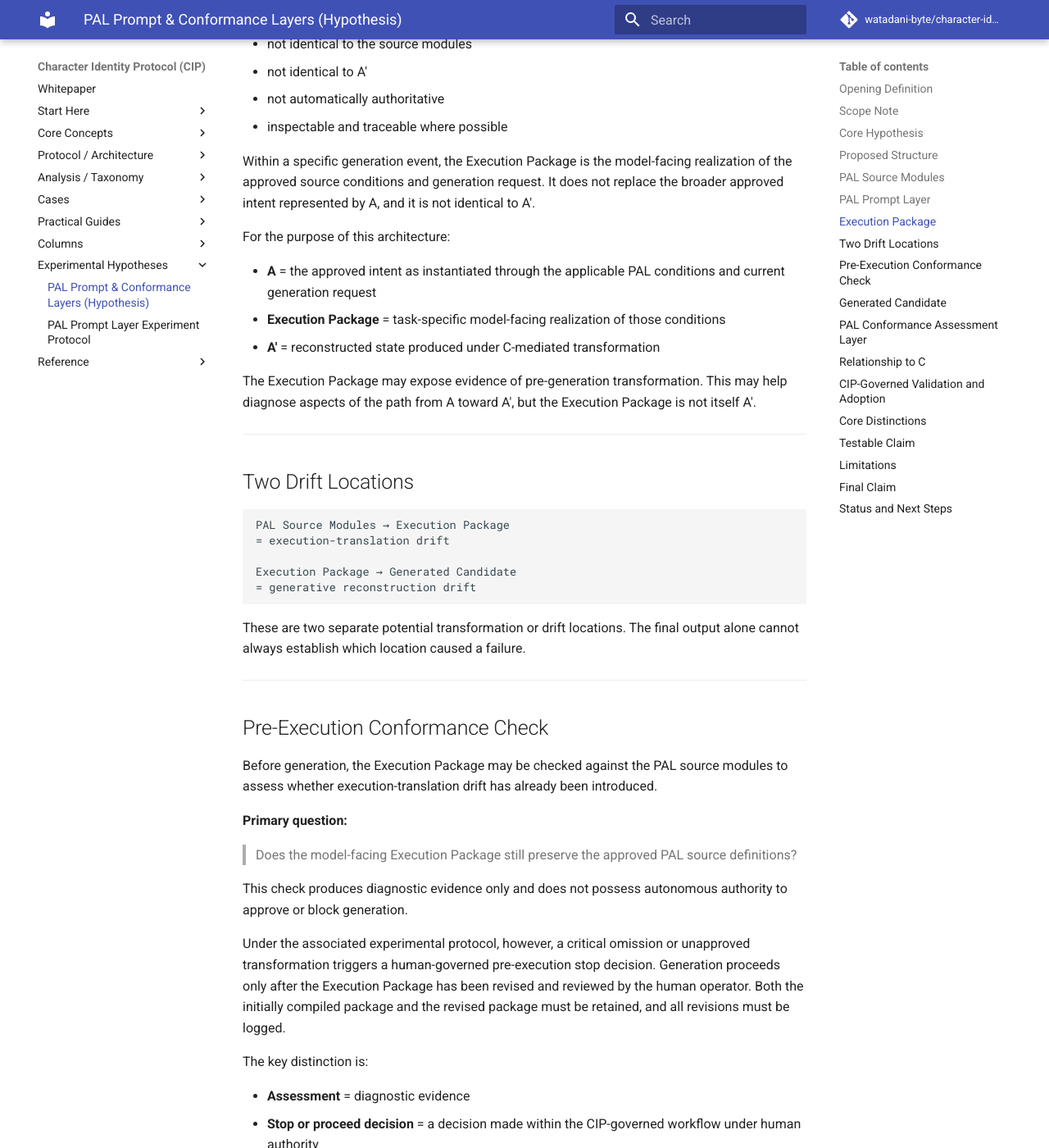
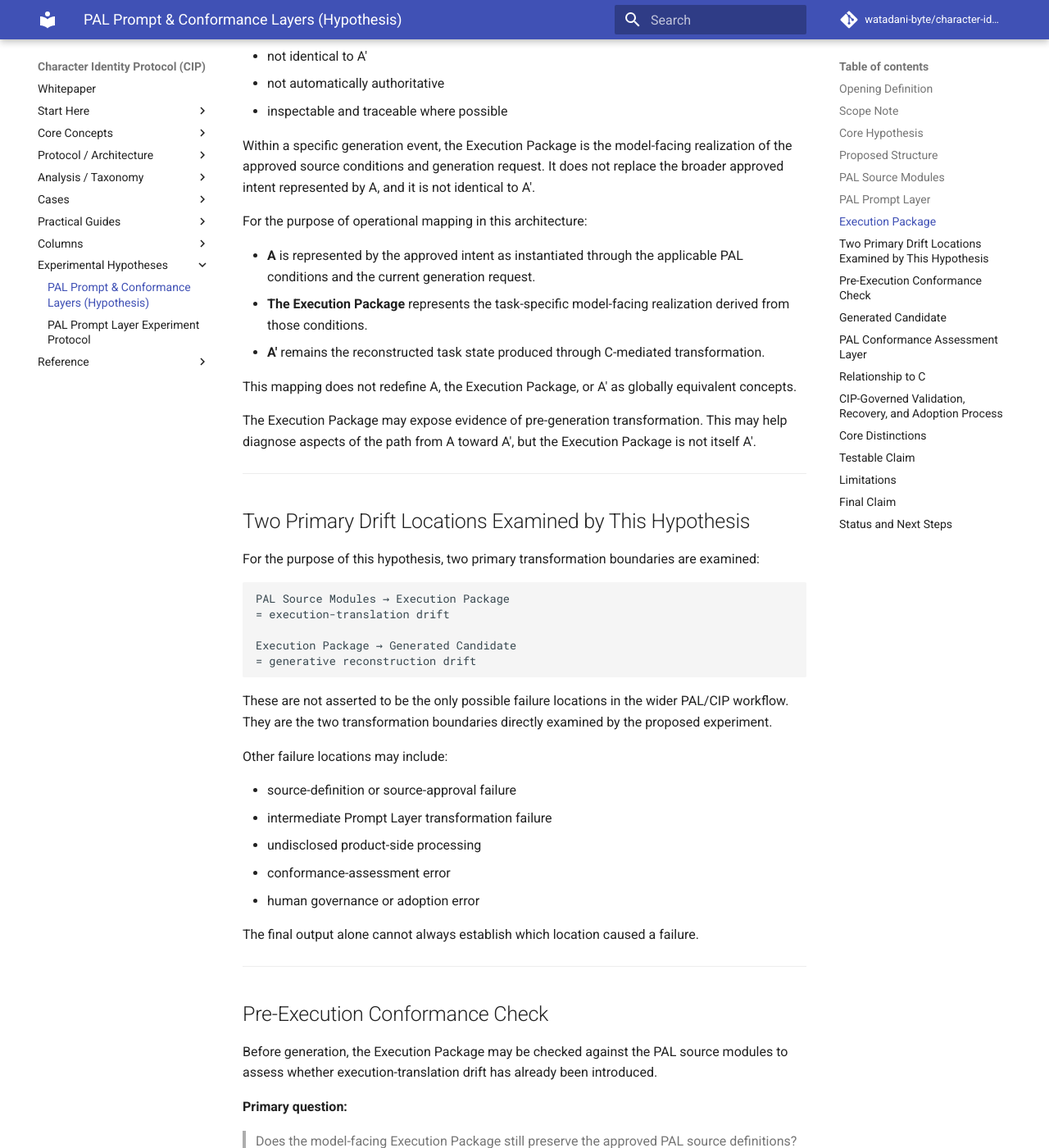
Before and after one commit to watadani-byte/character-identity-protocol, an MkDocs documentation site: the page built from docs/pal_prompt_and_conformance_layers.md, in a window 1280 px wide and 1400 px high, scrolled down 3646 px. Shown: the whole window at 82% size. Built offline with MkDocs 1.6.1 and Material for MkDocs 9.7.7, drawn with Linux system fonts in a browser that asks for light colours; comment, search, counter and statistics services are not loaded; some of the changed text lies outside the part shown.

Commit message:
pal_prompt_and_conformance_layers.md を更新

````diff
--- a/docs/pal_prompt_and_conformance_layers.md
+++ b/docs/pal_prompt_and_conformance_layers.md
@@ -81,9 +81,8 @@ Generated Candidate
           ↓
 PAL Conformance Assessment Layer
           ↓
-CIP-Governed Validation and Adoption
-          ↓
-Human Final Adoption Decision
+CIP-Governed Validation, Recovery, and Adoption Process
+          └─ Human Operator Retains Final Adoption Authority
 ```
 
 -----
@@ -128,17 +127,21 @@ The Execution Package is the task-specific model-facing execution artifact produ
 
 Within a specific generation event, the Execution Package is the model-facing realization of the approved source conditions and generation request. It does not replace the broader approved intent represented by A, and it is not identical to A′.
 
-For the purpose of this architecture:
+For the purpose of operational mapping in this architecture:
 
-- **A** = the approved intent as instantiated through the applicable PAL conditions and current generation request
-- **Execution Package** = task-specific model-facing realization of those conditions
-- **A′** = reconstructed state produced under C-mediated transformation
+- **A** is represented by the approved intent as instantiated through the applicable PAL conditions and the current generation request.
+- **The Execution Package** represents the task-specific model-facing realization derived from those conditions.
+- **A′** remains the reconstructed task state produced through C-mediated transformation.
+
+This mapping does not redefine A, the Execution Package, or A′ as globally equivalent concepts.
 
 The Execution Package may expose evidence of pre-generation transformation. This may help diagnose aspects of the path from A toward A′, but the Execution Package is not itself A′.
 
 -----
 
-## Two Drift Locations
+## Two Primary Drift Locations Examined by This Hypothesis
+
+For the purpose of this hypothesis, two primary transformation boundaries are examined:
 
 ```
 PAL Source Modules → Execution Package
@@ -148,7 +151,17 @@ Execution Package → Generated Candidate
 = generative reconstruction drift
 ```
 
-These are two separate potential transformation or drift locations. The final output alone cannot always establish which location caused a failure.
+These are not asserted to be the only possible failure locations in the wider PAL/CIP workflow. They are the two transformation boundaries directly examined by the proposed experiment.
+
+Other failure locations may include:
+
+- source-definition or source-approval failure
+- intermediate Prompt Layer transformation failure
+- undisclosed product-side processing
+- conformance-assessment error
+- human governance or adoption error
+
+The final output alone cannot always establish which location caused a failure.
 
 -----
 
@@ -223,11 +236,11 @@ C is model-side or execution-structure mediation that transforms A into A′.
 - The architecture does not remove C.
 - It makes part of the transformation path more explicit, inspectable, traceable, and diagnosable.
 
-C is not directly controllable. The architecture supports the structuring and diagnosis of conditions around C, while CIP governs the associated workflow conditions.
+C is not assumed to be directly controllable by CIP. The architecture instead supports the structuring and diagnosis of conditions surrounding C and may expose evidence of C-mediated transformation, while CIP governs the associated workflow conditions. The architecture does not expose or control C in full.
 
 -----
 
-## CIP-Governed Validation and Adoption
+## CIP-Governed Validation, Recovery, and Adoption Process
 
 The responsibility boundary in this hypothesis is as follows:
 
@@ -237,7 +250,7 @@ The responsibility boundary in this hypothesis is as follows:
 - **The generative model** produces a candidate.
 - **The PAL Conformance Assessment Layer** produces diagnostic evidence about conformance to the approved PAL source definitions.
 - **CIP** governs validation, rejection, purge, re-binding, re-convergence, and adoption.
-- **The human operator** retains final adoption authority.
+- **The human operator** retains final adoption authority within that CIP-governed process.
 
 CIP does not directly control C, A′, or the generative model. It governs workflow conditions surrounding the transformation from A to A′ under C and the subsequent treatment of B′.
 
````
Also changed, not shown: other parts of docs/pal_prompt_and_conformance_layers.md (+1 -1 lines).
